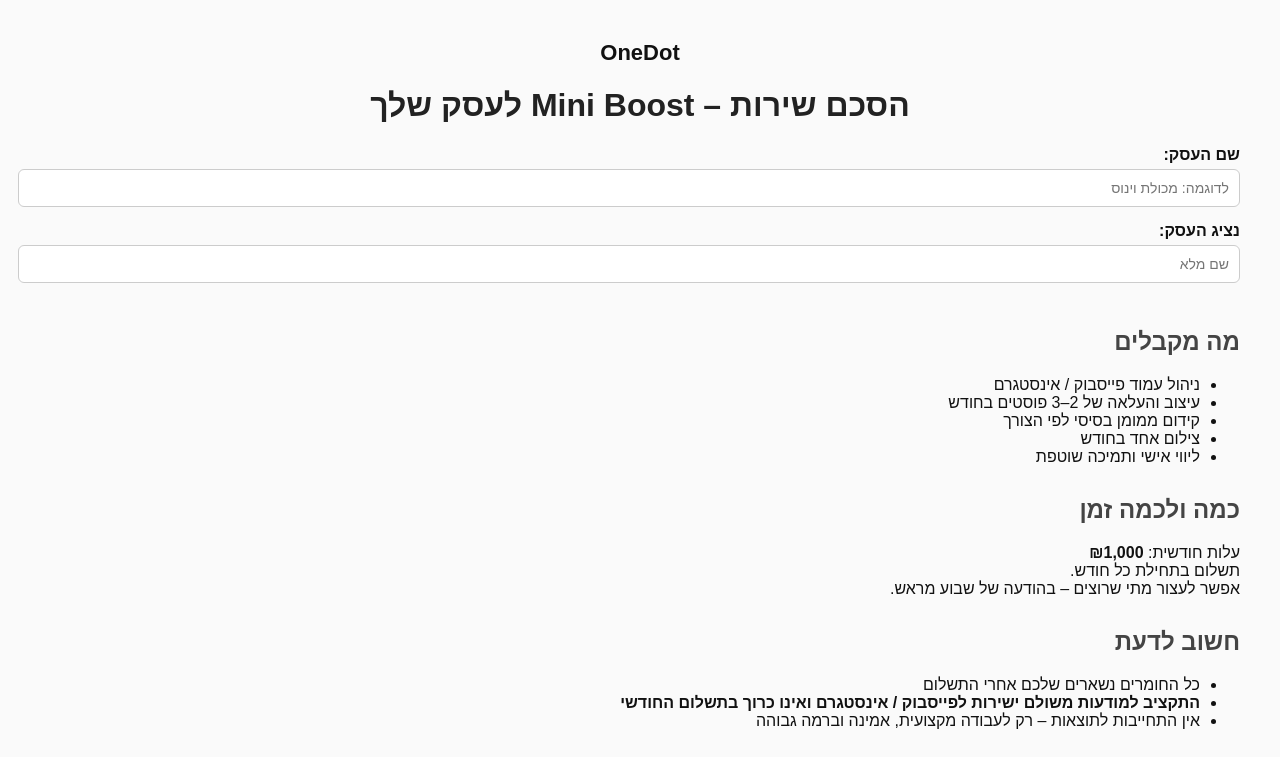
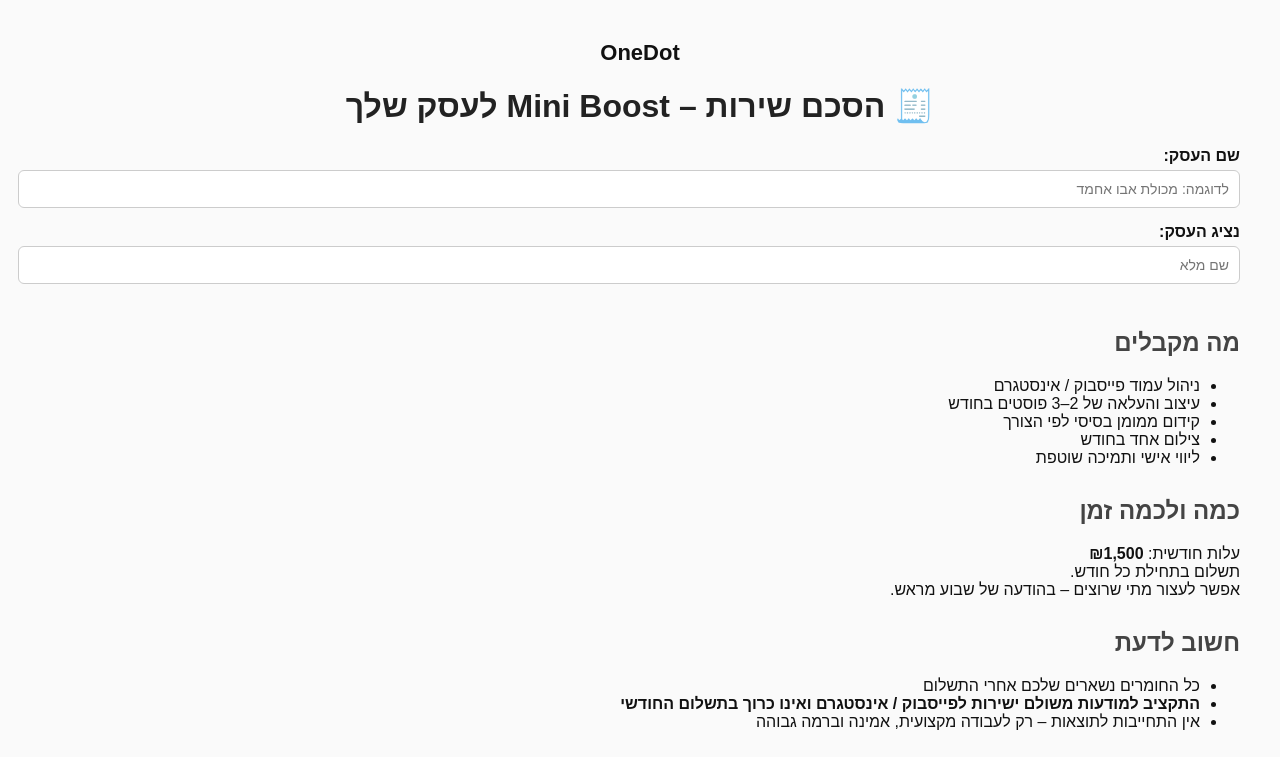
Before and after one commit to 1dotstudio/miniboost, a plain HTML site: page index.html in a window 1280 px wide. Shown: the top 757 px of the page. Drawn offline with Linux system fonts and the light colour scheme.

Commit message:
Update title and content in index.html

```diff
--- a/index.html
+++ b/index.html
@@ -3,7 +3,7 @@
 <head>
   <meta charset="utf-8" />
   <meta name="viewport" content="width=device-width, initial-scale=1" />
-  <title>הסכם Mini Boost לעסקים קטנים</title>
+  <title>הסכם שירות – Mini Boost לעסקים קטנים</title>
   <style>
     body {font-family: Arial, sans-serif; background: #fafafa; color: #111; margin: 0; padding: 40px; direction: rtl;}
     h1 {text-align: center; color: #222;}
@@ -25,11 +25,11 @@
 <body>
   <div class="logo">OneDot</div>
 
-  <h1> הסכם שירות – Mini Boost לעסק שלך</h1>
+  <h1>🧾 הסכם שירות – Mini Boost לעסק שלך</h1>
 
   <div class="section">
     <label>שם העסק:</label>
-    <input type="text" placeholder="לדוגמה: מכולת וינוס">
+    <input type="text" placeholder="לדוגמה: מכולת אבו אחמד">
     <label>נציג העסק:</label>
     <input type="text" placeholder="שם מלא">
   </div>
@@ -47,7 +47,7 @@
 
   <div class="section">
     <h2>כמה ולכמה זמן</h2>
-    <p>עלות חודשית: <strong>₪1,000</strong><br>
+    <p>עלות חודשית: <strong>₪1,500</strong><br>
     תשלום בתחילת כל חודש.<br>
     אפשר לעצור מתי שרוצים – בהודעה של שבוע מראש.</p>
   </div>
```
